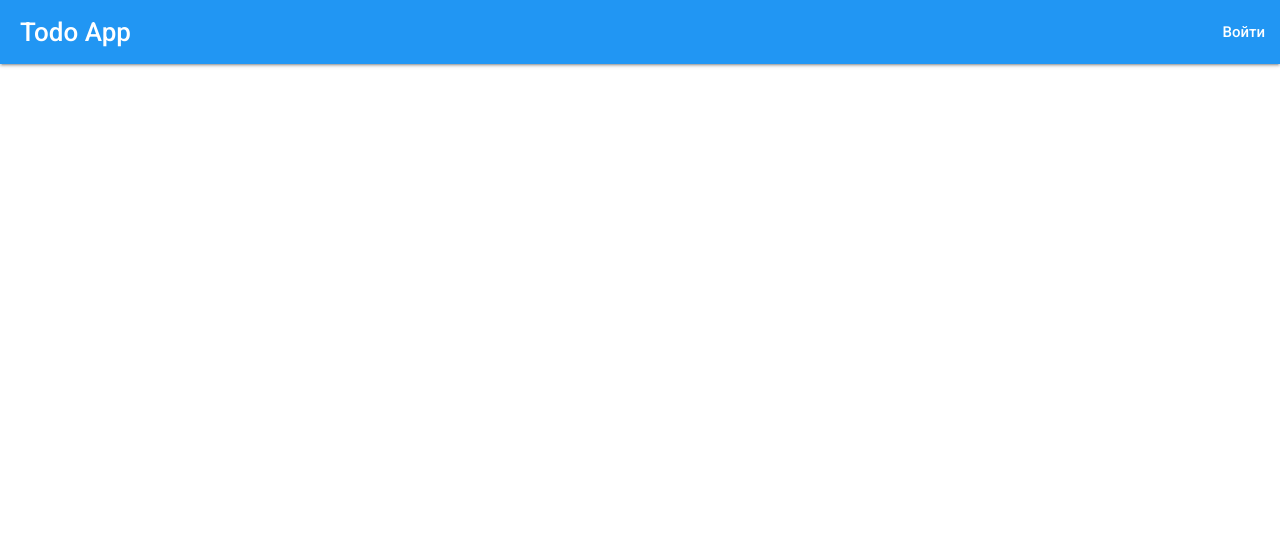
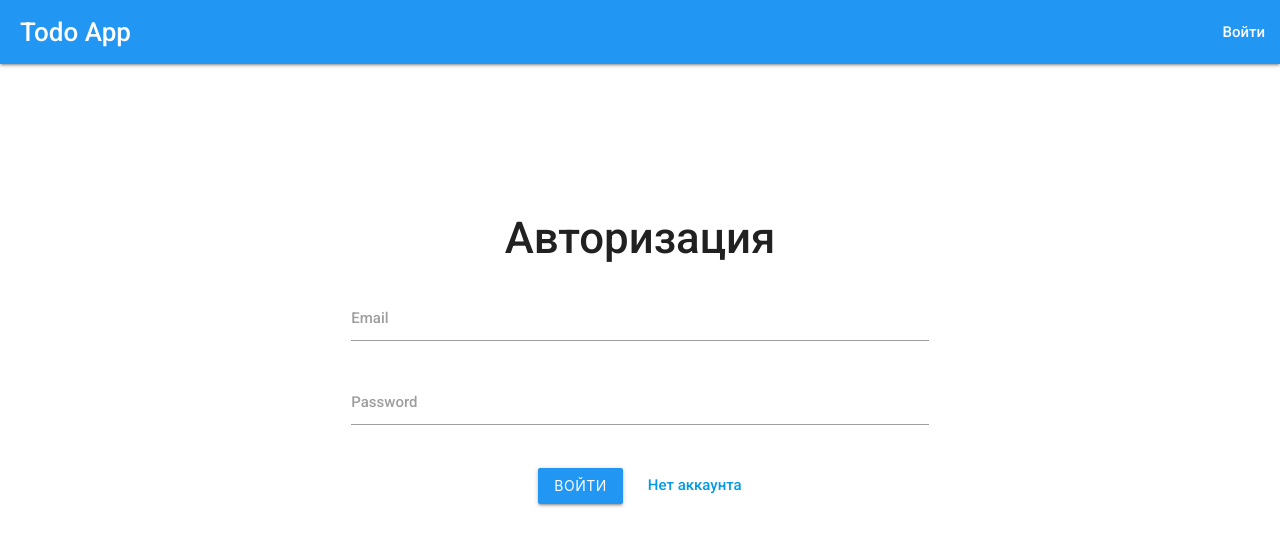
Before and after one commit to Alex-Gal/merl-todo-app, a React (Create React App) app in the folder client/: page /login in a window 1280 px wide. Shown: the top 546 px of the page. Built offline with nearby package versions, Linux system fonts and the light colour scheme.

Commit message:
edit routes (have some problems)

```diff
--- a/client/src/App.js
+++ b/client/src/App.js
@@ -18,7 +18,7 @@ function App() {
         <BrowserRouter>
           <Navbar />
           {/* <AuthPage /> */}
-          {routes}
+          { routes }
         </BrowserRouter>
       </div>
     </AuthContext.Provider>
--- a/client/src/pages/AuthPage/AuthPage.jsx
+++ b/client/src/pages/AuthPage/AuthPage.jsx
@@ -4,6 +4,7 @@ import { Routes, Route, Link } from 'react-router-dom'
 import { Authentification } from './Authentication/Authentification'
 import { Registration } from './Registration/Registration'
 import { NotFoundPage } from './NotFoundPage/NotFoundPage'
+import { MainPage } from './MainPage/MainPage'
 
 export const AuthPage = () => {
 
@@ -13,7 +14,7 @@ export const AuthPage = () => {
             <Link to='/login'>Login</Link>
             <Link to='/registration'>Registration</Link>
             <Routes>
-                <Route path='/' element={<>Главная</>} />
+                <Route path='/' element={<MainPage/>} />
                 <Route path='/login' element={<Authentification />} />
                 <Route path='/registration' element={<Registration />} />
                 <Route path='*' element={<NotFoundPage />} />
--- a/client/src/pages/routes.js
+++ b/client/src/pages/routes.js
@@ -1,14 +1,17 @@
 import React from "react";
-import { Routes, Route, Navigate } from 'react-router-dom'
+import { Routes, Route} from 'react-router-dom'
 import { MainPage } from './AuthPage/MainPage/MainPage'
 import { AuthPage } from './AuthPage/AuthPage'
+import { NotFoundPage } from './AuthPage/NotFoundPage/NotFoundPage'
+import { Authentification } from './AuthPage/Authentication/Authentification'
 
 
 export const useRoutes = (isLogin) => {
     if (isLogin) {
         return (
             <Routes>
-                <Route path="/" element={MainPage} />
+                <Route path="/" element={<AuthPage/>} />
+                <Route path="*" element={<NotFoundPage/>} />
                 {/* <Route path="*" element={<Navigate to="/" replace />} /> */}
             </Routes>
         )
@@ -16,7 +19,8 @@ export const useRoutes = (isLogin) => {
 
     return (
         <Routes>
-            <Route path="/login" element={AuthPage} />
+            <Route path="/login" element={<Authentification/>} />
+            <Route path="*" element={<NotFoundPage/>} />
             {/* <Route path="*" element={<Navigate to="/" replace />} /> */}
         </Routes>
     )
```
